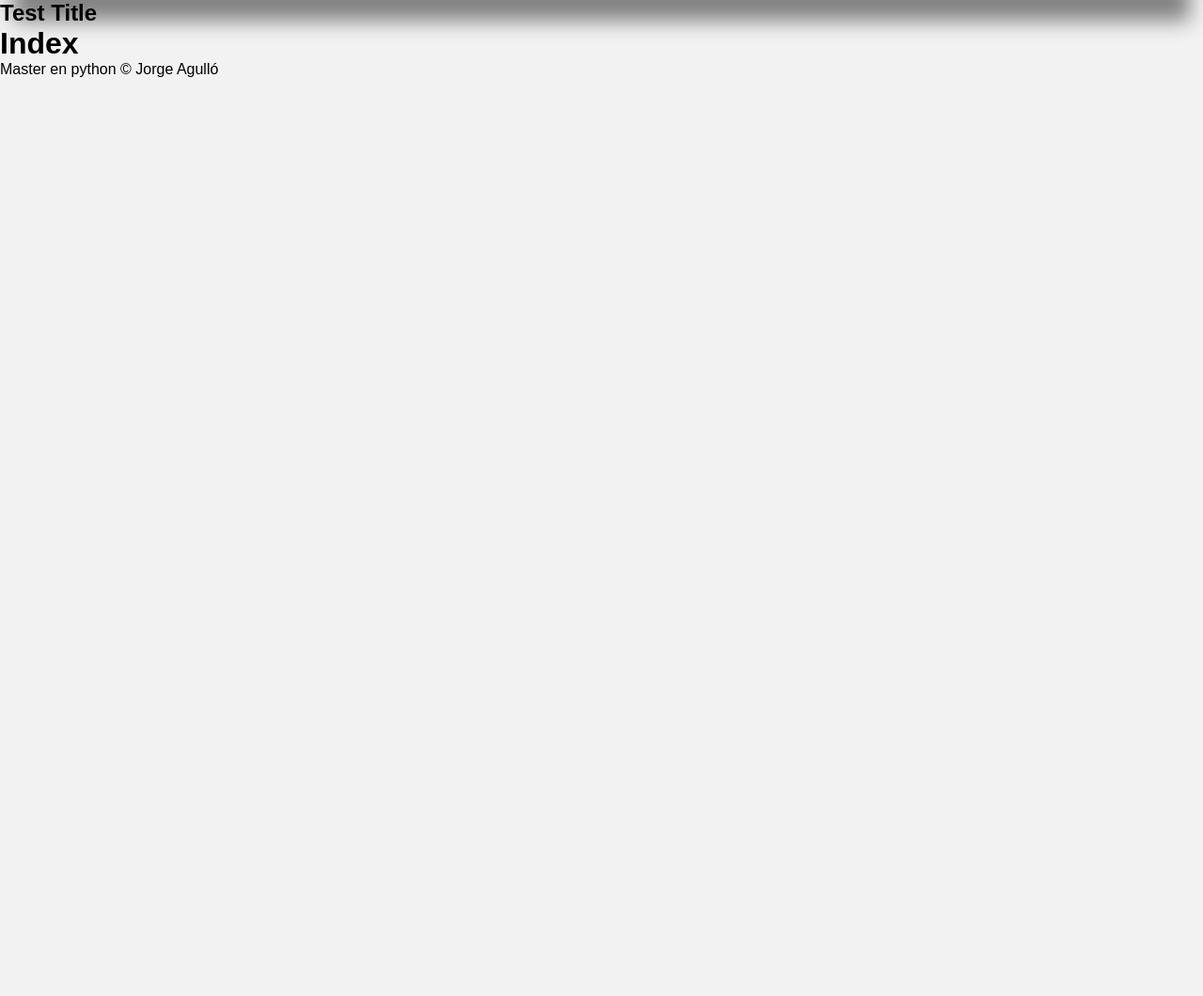
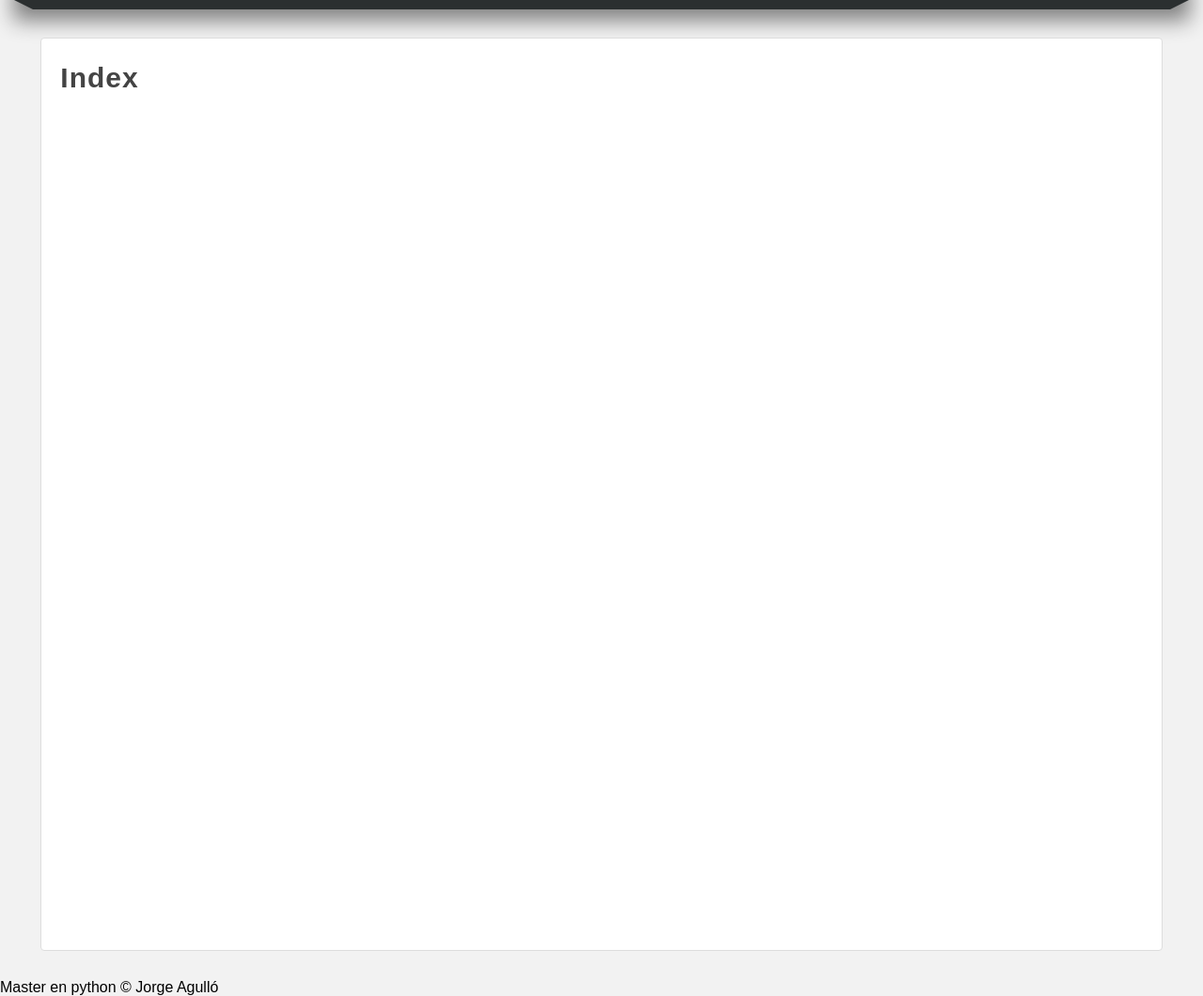
Before and after one commit to JorgeAgulloM/master30python_web, a Django app: page / in a window 1280 px wide. Shown: the part 182-1242 px from the top of the page at 94% size. Before the commit the page ends 264 px from the top, so only its background shows below. Run offline with Django 4.2, Linux system fonts and the light colour scheme.

Commit message:
(WIP) Styling

```diff
--- a/django/start_django/first_app/static/css/styles.css
+++ b/django/start_django/first_app/static/css/styles.css
@@ -78,3 +78,58 @@ nav ul li a:hover{
     color: white;
     transition: all 300ms;
 }
+
+.bar{
+    width: 1250px;
+    margin: 0 auto;
+}
+
+.left-corner{
+    display: block;
+    border-left: 20px solid transparent;
+    border-top: 10px solid #2B2F30;
+    float: left;
+}
+
+.backfilling{
+    display: block;
+    width: 1210px;
+    height: 10px;
+    background: #2B2F30;
+    float: left;
+}
+
+.right-corner{
+    display: block;
+    border-right: 20px solid transparent;
+    border-top: 10px solid #2B2F30;
+    float: right;
+}
+
+/* Central Content Style */
+
+#content{
+    width: 1212px;
+    min-height: 930px;
+    margin: 0 auto;
+    margin-bottom: 30px;
+    margin-top: 40px;
+}
+
+.box{
+    background: white;
+    width: 95%;
+    min-height: 930px;
+    padding: 20px;
+    border: 1px solid #ddd;
+    border-radius: 4px;
+    margin: 0 auto;
+}
+
+.title{
+    color: #444;
+    letter-spacing: 1px;
+    font-size: 30px;
+    margin-top: 5px;
+    margin-bottom: 10px;
+}
--- a/django/start_django/first_app/templates/hello_world.html
+++ b/django/start_django/first_app/templates/hello_world.html
@@ -4,6 +4,6 @@
 
 {% block content %}
 {{block.super}}
-<h1>Hello World Form Django</h1>
+<h1 class="title">Hello World Form Django</h1>
 <h3> I am Jorge Agulló</h3>
 {% endblock %}
--- a/django/start_django/first_app/templates/index.html
+++ b/django/start_django/first_app/templates/index.html
@@ -3,5 +3,5 @@
 {% block title %} Index {% endblock %}
 
 {% block content %}
-<h1>Index</h1>
+<h1 class="title">Index</h1>
 {% endblock %}
--- a/django/start_django/first_app/templates/layout.html
+++ b/django/start_django/first_app/templates/layout.html
@@ -44,13 +44,19 @@
             </li>
         </ul>
     </nav>
+    <div class="bar">
+        <span class="left-corner"></span>
+        <span class="backfilling"></span>
+        <span class="right-corner"></span>
+    </div>
 
     <div id="content">
-        <h2 class="title">Test Title</h2>
-        {% block content %}
-            <!-- Content Block -->
-            <strong> Default content!!! </strong>
-        {% endblock %}
+        <div class="box">
+            {% block content %}
+                <!-- Content Block -->
+                <strong> Default content!!! </strong>
+            {% endblock %}
+        </div>
     </div>
 
 </body>
--- a/django/start_django/first_app/templates/page_test.html
+++ b/django/start_django/first_app/templates/page_test.html
@@ -3,6 +3,8 @@
 {% block title %} Test Page {% endblock %}
 
 {% block content %}
-<h1>My web page</h1>
+
+<h1 class="title">My web page</h1>
 <h3>Created by Jorge Agulló</h3>
+
 {% endblock %}
```
